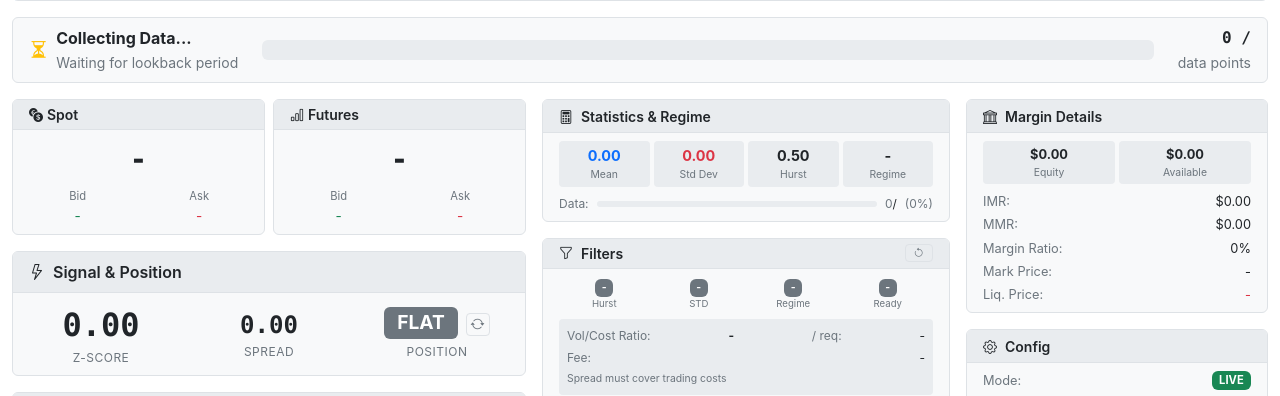
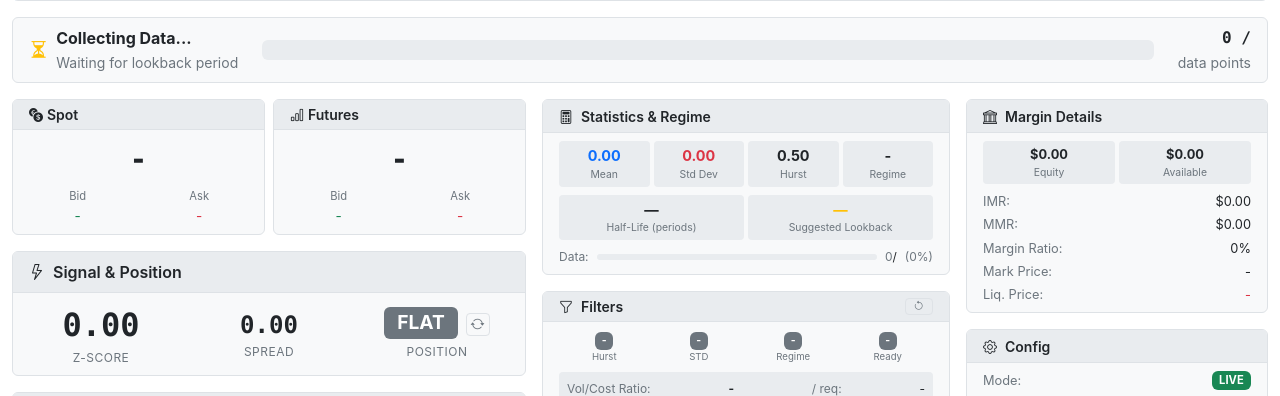
Before and after one commit to ajoxf/Stat_Arb_W3, a Flask app: template templates/dashboard.html in a window 1280 px wide. Shown: the part 154-550 px from the top of the page. Run offline with Flask 3, Linux system fonts and the light colour scheme; the template is opened without the code that fills it, so the values that code supplies are empty; some libraries are stand-ins or nearby versions.

Commit message:
Display half-life and suggested lookback on dashboard Statistics card
Adds two new tiles below the existing Mean/StdDev/Hurst/Regime row:
- Half-Life (periods): colour-coded green < 50, amber < 200, red >= 200
- Suggested Lookback: 2.5x half-life, shown in warning amber

JS reads half_life and suggested_lookback from the signal state payload
which is already populated by SignalGenerator.get_state().

https://claude.ai/code/session_01VaM1AVY7MjjuQCHy766sFX

```diff
--- a/templates/dashboard.html
+++ b/templates/dashboard.html
@@ -282,6 +282,21 @@
                         <div class="text-center p-1" style="background: var(--bg-tertiary); border-radius: 4px;">
                             <div class="fw-bold" style="font-size: 0.9rem;" id="regime-display">-</div>
                             <div style="font-size: 0.65rem;" class="text-secondary">Regime</div>
+                        </div>
+                    </div>
+                </div>
+                <!-- Half-Life row -->
+                <div class="row g-1 mb-2">
+                    <div class="col-6">
+                        <div class="text-center p-1" style="background: var(--bg-tertiary); border-radius: 4px;">
+                            <div class="fw-bold" style="font-size: 0.9rem;" id="half-life-value">—</div>
+                            <div style="font-size: 0.65rem;" class="text-secondary">Half-Life (periods)</div>
+                        </div>
+                    </div>
+                    <div class="col-6">
+                        <div class="text-center p-1" style="background: var(--bg-tertiary); border-radius: 4px;">
+                            <div class="fw-bold text-warning" style="font-size: 0.9rem;" id="suggested-lookback-value">—</div>
+                            <div style="font-size: 0.65rem;" class="text-secondary">Suggested Lookback</div>
                         </div>
                     </div>
                 </div>
@@ -1273,6 +1288,24 @@
         hurstEl.classList.remove('price-up', 'price-down', 'price-neutral');
         hurstEl.classList.add(hurst < 0.5 ? 'price-up' : hurst > 0.5 ? 'price-down' : 'price-neutral');
 
+        // Half-Life and Suggested Lookback
+        const hlEl = document.getElementById('half-life-value');
+        const slEl = document.getElementById('suggested-lookback-value');
+        if (hlEl) {
+            const hl = data.half_life;
+            if (hl != null) {
+                hlEl.textContent = hl.toFixed(1);
+                hlEl.className = 'fw-bold ' + (hl < 50 ? 'price-up' : hl < 200 ? 'text-warning' : 'price-down');
+            } else {
+                hlEl.textContent = '—';
+                hlEl.className = 'fw-bold text-secondary';
+            }
+        }
+        if (slEl) {
+            const sl = data.suggested_lookback;
+            slEl.textContent = sl != null ? sl + ' pts' : '—';
+        }
+
         const regimeDisplayEl = document.getElementById('regime-display');
         if (regimeDisplayEl) {
             const regime = data.regime || 'UNKNOWN';
```
